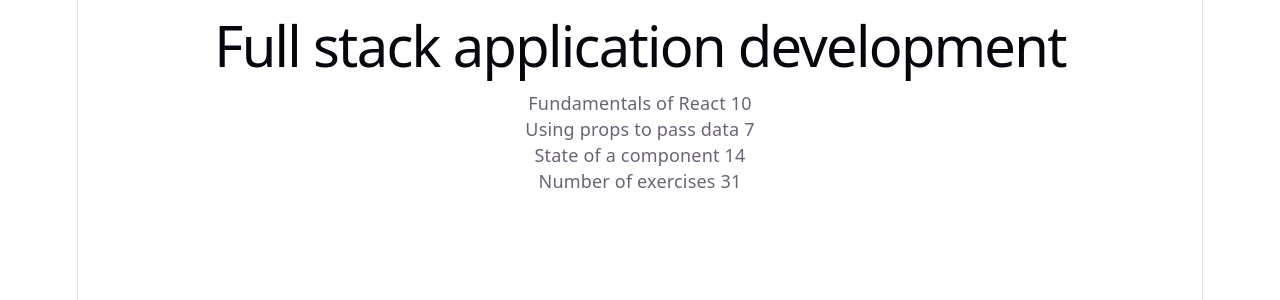
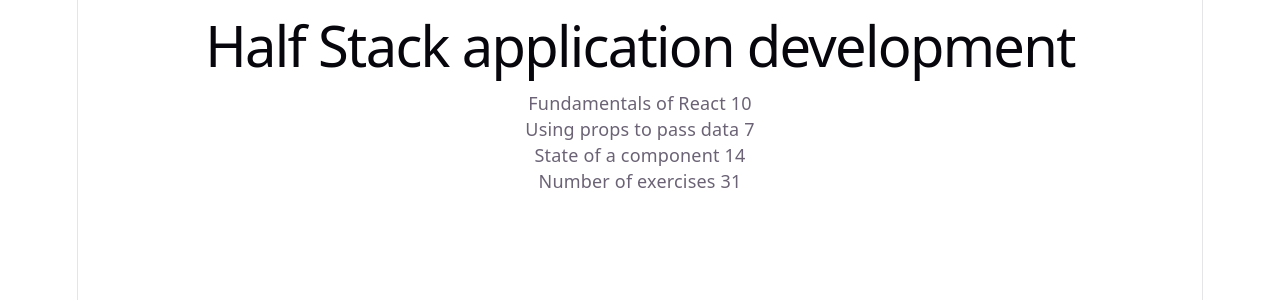
Before and after one commit to RefiloeMpore/Javascript-Practice, a React (Vite) app in the folder course-catalogue/: page / in a window 1280 px wide. Shown: the top 300 px of the page. Built offline with nearby package versions, Linux system fonts and the light colour scheme.

Commit message:
Exercise 1.2 complete - components with props

```diff
--- a/course-catalogue/src/App.jsx
+++ b/course-catalogue/src/App.jsx
@@ -1,46 +1,49 @@
-
-
-function Header({course}) {
+function Header({ course }) {
   return <h1>{course}</h1>;
 }
 
-
-
-function Content({part1, part2, part3}){
-return (
-  <div>
-  <p>{part1}</p>
-  <p>{part2}</p>
-  <p>{part3}</p>
-  </div>
-);
+function Part({ name, exercises }) {
+  return <p>{name} {exercises}</p>;
 }
 
-function Total({total}) {
-  return  <p>Number of exercises {total}</p>;
+function Content({
+  part1Name, part1Exercises,
+  part2Name, part2Exercises,
+  part3Name, part3Exercises,
+}) {
+  return (
+    <div>
+      <Part name={part1Name} exercises={part1Exercises} />
+      <Part name={part2Name} exercises={part2Exercises} />
+      <Part name={part3Name} exercises={part3Exercises} />
+    </div>
+  );
+}
 
+function Total({ total }) {
+  return <p>Number of exercises {total}</p>;
 }
 
 function App() {
-  const name = 'Full stack application development';
-  const a= 10;
-  const b= 7;
-  const c=14;
+  const name = 'Half Stack application development';
+  const a = 10;
+  const b = 7;
+  const c = 14;
 
   return (
     <div>
-      <Header course={name}/>
+      <Header course={name} />
       <Content
-      part1={`Fundamentals of React ${a}`}
-      part2={`Using props to pass data ${b}`}
-      part3={`State of a component ${c}`}
+        part1Name="Fundamentals of React"
+        part1Exercises={a}
+        part2Name="Using props to pass data"
+        part2Exercises={b}
+        part3Name="State of a component"
+        part3Exercises={c}
       />
-      <Total total ={a+b+c}/>
+      <Total total={a + b + c} />
     </div>
   );
-
-
 }
 
-
 export default App;
```
